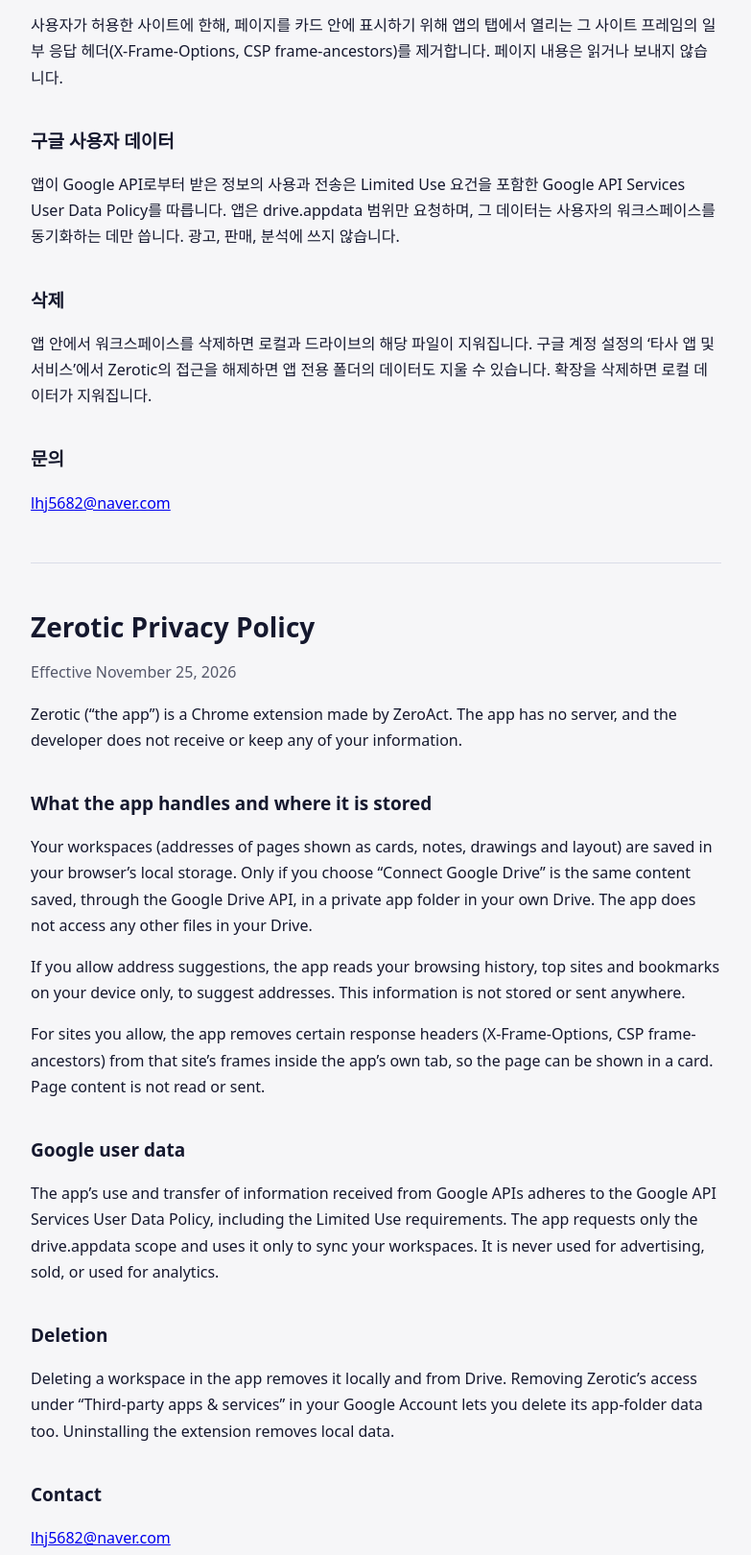
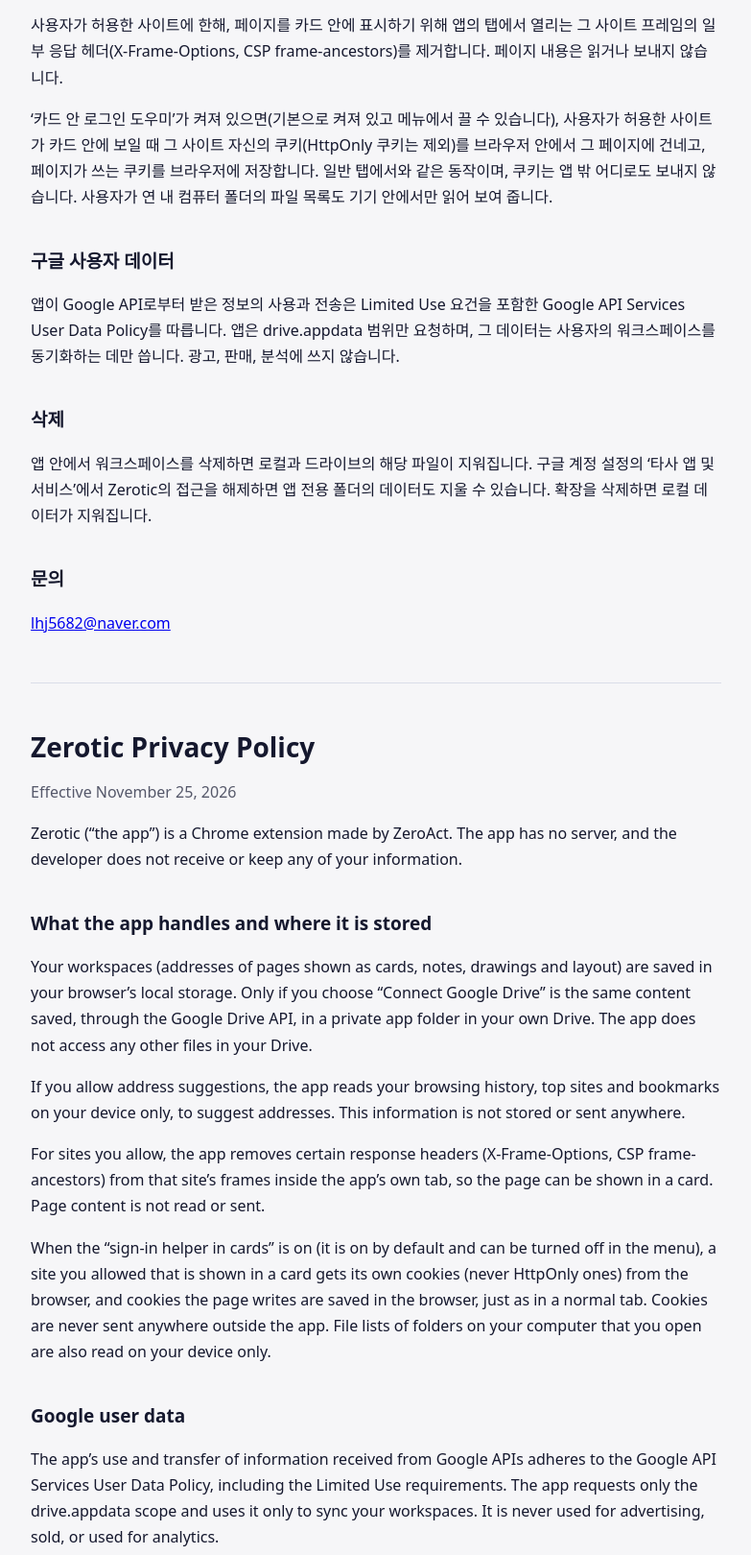
Before and after one commit to ZeroAct/zerotic-site, a plain HTML site: page privacy.html in a window 1280 px wide. Shown: the part 437-2057 px from the top of the page at 96% size, without its empty margins (248-1031 px from the left). Drawn offline with Linux system fonts and the light colour scheme.

Commit message:
Update from Zerotic 509e41c

```diff
--- a/privacy.html
+++ b/privacy.html
@@ -20,6 +20,7 @@ h1{font-size:28px;line-height:1.3;margin:0 0 6px}h2{font-size:19px;margin:36px 0
 <p>사용자가 만든 워크스페이스(카드로 띄운 페이지 주소, 메모, 그림, 배치)는 브라우저의 로컬 저장소에 저장됩니다. 사용자가 ‘구글 드라이브에 연결’을 선택한 경우에만, 같은 내용이 Google Drive API를 통해 사용자 본인 드라이브의 앱 전용 폴더에 저장됩니다. 앱은 드라이브의 다른 파일에 접근하지 않습니다.</p>
 <p>사용자가 주소 추천을 허용하면 방문 기록, 자주 방문한 사이트, 북마크를 기기 안에서만 읽어 추천 목록을 만듭니다. 이 정보는 저장하거나 어디로도 보내지 않습니다.</p>
 <p>사용자가 허용한 사이트에 한해, 페이지를 카드 안에 표시하기 위해 앱의 탭에서 열리는 그 사이트 프레임의 일부 응답 헤더(X-Frame-Options, CSP frame-ancestors)를 제거합니다. 페이지 내용은 읽거나 보내지 않습니다.</p>
+<p>‘카드 안 로그인 도우미’가 켜져 있으면(기본으로 켜져 있고 메뉴에서 끌 수 있습니다), 사용자가 허용한 사이트가 카드 안에 보일 때 그 사이트 자신의 쿠키(HttpOnly 쿠키는 제외)를 브라우저 안에서 그 페이지에 건네고, 페이지가 쓰는 쿠키를 브라우저에 저장합니다. 일반 탭에서와 같은 동작이며, 쿠키는 앱 밖 어디로도 보내지 않습니다. 사용자가 연 내 컴퓨터 폴더의 파일 목록도 기기 안에서만 읽어 보여 줍니다.</p>
 <h2>구글 사용자 데이터</h2>
 <p>앱이 Google API로부터 받은 정보의 사용과 전송은 Limited Use 요건을 포함한 Google API Services User Data Policy를 따릅니다. 앱은 drive.appdata 범위만 요청하며, 그 데이터는 사용자의 워크스페이스를 동기화하는 데만 씁니다. 광고, 판매, 분석에 쓰지 않습니다.</p>
 <h2>삭제</h2>
@@ -34,6 +35,7 @@ h1{font-size:28px;line-height:1.3;margin:0 0 6px}h2{font-size:19px;margin:36px 0
 <p>Your workspaces (addresses of pages shown as cards, notes, drawings and layout) are saved in your browser’s local storage. Only if you choose “Connect Google Drive” is the same content saved, through the Google Drive API, in a private app folder in your own Drive. The app does not access any other files in your Drive.</p>
 <p>If you allow address suggestions, the app reads your browsing history, top sites and bookmarks on your device only, to suggest addresses. This information is not stored or sent anywhere.</p>
 <p>For sites you allow, the app removes certain response headers (X-Frame-Options, CSP frame-ancestors) from that site’s frames inside the app’s own tab, so the page can be shown in a card. Page content is not read or sent.</p>
+<p>When the “sign-in helper in cards” is on (it is on by default and can be turned off in the menu), a site you allowed that is shown in a card gets its own cookies (never HttpOnly ones) from the browser, and cookies the page writes are saved in the browser, just as in a normal tab. Cookies are never sent anywhere outside the app. File lists of folders on your computer that you open are also read on your device only.</p>
 <h2>Google user data</h2>
 <p>The app’s use and transfer of information received from Google APIs adheres to the Google API Services User Data Policy, including the Limited Use requirements. The app requests only the drive.appdata scope and uses it only to sync your workspaces. It is never used for advertising, sold, or used for analytics.</p>
 <h2>Deletion</h2>
```
